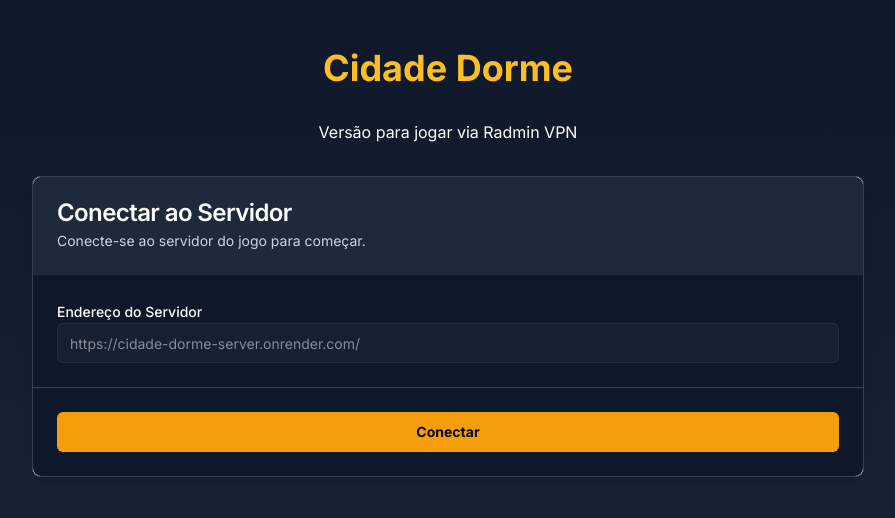
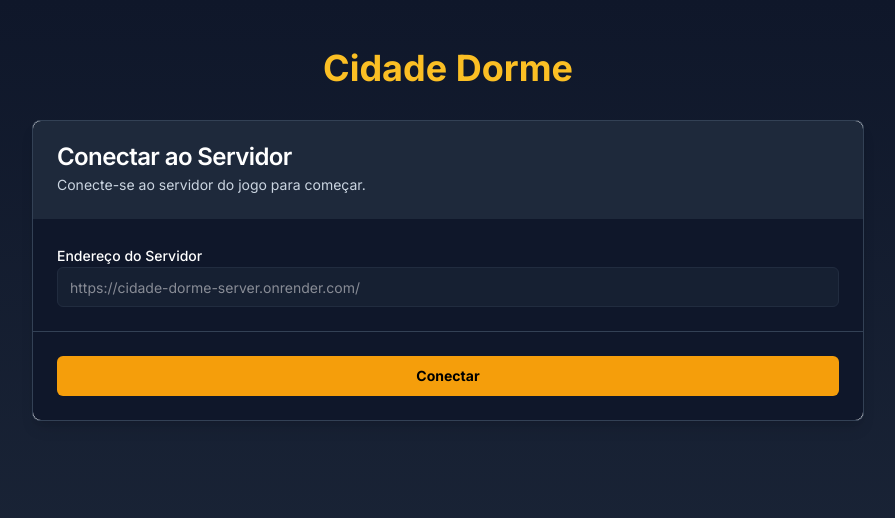
Before and after one commit to LeonardoFranchi/cidade-dorme, a Next.js app: page / in a window 1280 px wide. Shown: the top 518 px of the page, without its empty margins (192-1087 px from the left). Built offline with nearby package versions, Linux system fonts and the light colour scheme.

Commit message:
mudei a tela principal, tirando o escrito radmin vpn

```diff
--- a/app/page.tsx
+++ b/app/page.tsx
@@ -5,7 +5,7 @@ export default function Home() {
     <main className="min-h-screen bg-gradient-to-b from-slate-900 to-slate-800 text-white p-4">
       <div className="container mx-auto max-w-4xl">
         <h1 className="text-4xl font-bold text-center my-8 text-amber-400">Cidade Dorme</h1>
-        <p className="text-center mb-8">Versão para jogar via Radmin VPN</p>
+        <p className="text-center mb-8"></p>
         <CidadeDorme />
       </div>
     </main>
```
